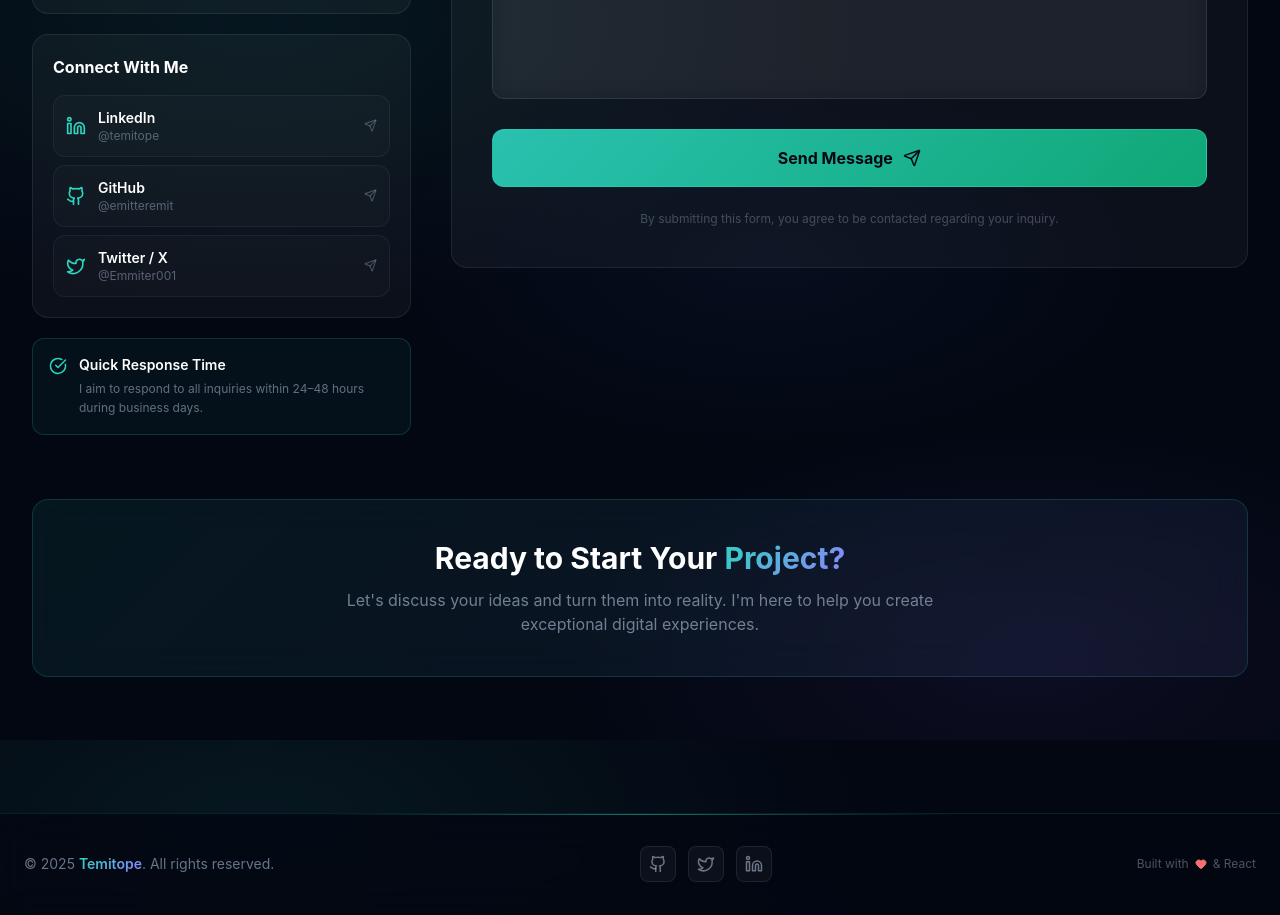
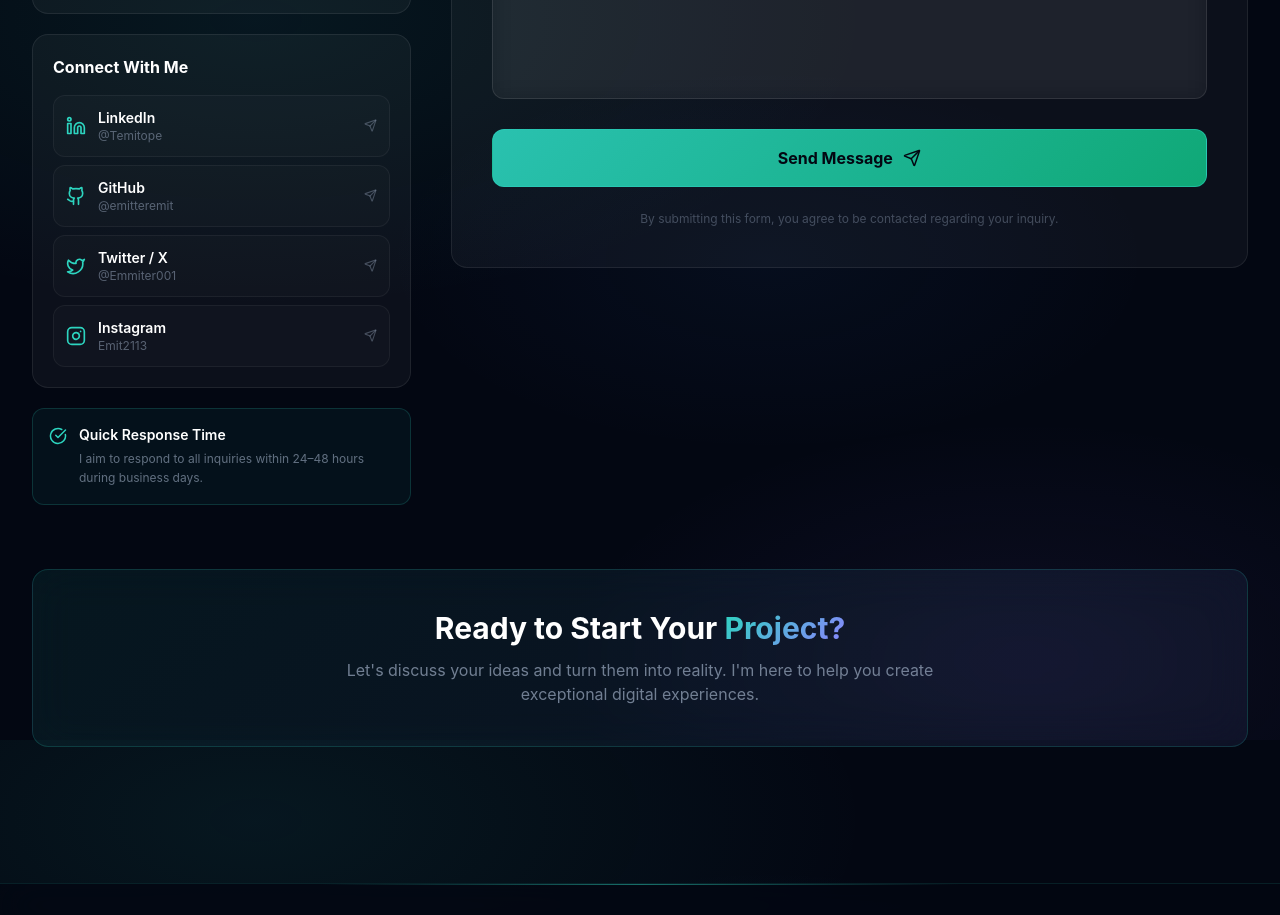
Before and after one commit to emitteremit/personal-portfolio, a React (Vite) app: page /Contact in a window 1280 px wide. Shown: the part 860-1775 px from the top of the page. Built offline with nearby package versions, Linux system fonts and the light colour scheme.

Commit message:
social updated

```diff
--- a/src/components/Body.jsx
+++ b/src/components/Body.jsx
@@ -124,9 +124,11 @@ const Body = () => {
             >
               Tech Stack
             </p>
-            <div className="flex flex-wrap gap-2">
+            <div className=" flex  flex-wrap lg:justify-start justify-center gap-3">
               {techStack.map((tech, i) => (
-                <span key={i} className="glass-chip">{tech}</span>
+                <div className='gap-3'>
+                  <span key={i} className="glass-chip ">{tech}</span>
+                </div>
               ))}
             </div>
           </div>
--- a/src/pages/Contact.jsx
+++ b/src/pages/Contact.jsx
@@ -1,5 +1,5 @@
 import React, { useState } from 'react';
-import { Mail, Phone, MapPin, Send, Linkedin, Github, Twitter, MessageSquare, User, AtSign, CheckCircle } from 'lucide-react';
+import { Mail, Phone, MapPin, Send, Linkedin, Github, Twitter, MessageSquare, User, AtSign, CheckCircle,Instagram } from 'lucide-react';
 import Footer from '../components/Footer';
 import Header from '../components/Header';
 
@@ -28,9 +28,10 @@ const contactInfo = [
 ];
 
 const socialLinks = [
-  { icon: <Linkedin size={20} />, label: 'LinkedIn', link: '#', username: '@temitope', color: 'rgba(59,130,246,0.25)' },
+  { icon: <Linkedin size={20} />, label: 'LinkedIn', link: 'www.linkedin.com/in/temitope-omodele-07b977404', username: '@Temitope', color: 'rgba(59,130,246,0.25)' },
   { icon: <Github size={20} />, label: 'GitHub', link: 'https://github.com/emitteremit', username: '@emitteremit', color: 'rgba(139,92,246,0.25)' },
   { icon: <Twitter size={20} />, label: 'Twitter / X', link: 'https://x.com/Emmiter001?t=bJNnYymgOw6HuRgTSicLnw&s=09', username: '@Emmiter001', color: 'rgba(14,165,233,0.25)' },
+  { icon: <Instagram size={20} />, label: 'Instagram', link: 'https://www.instagram.com/emit2113/', username: 'Emit2113', color: 'rgba(233, 138, 14, 0.25)' },
 ];
 
 const Contact = () => {
```
